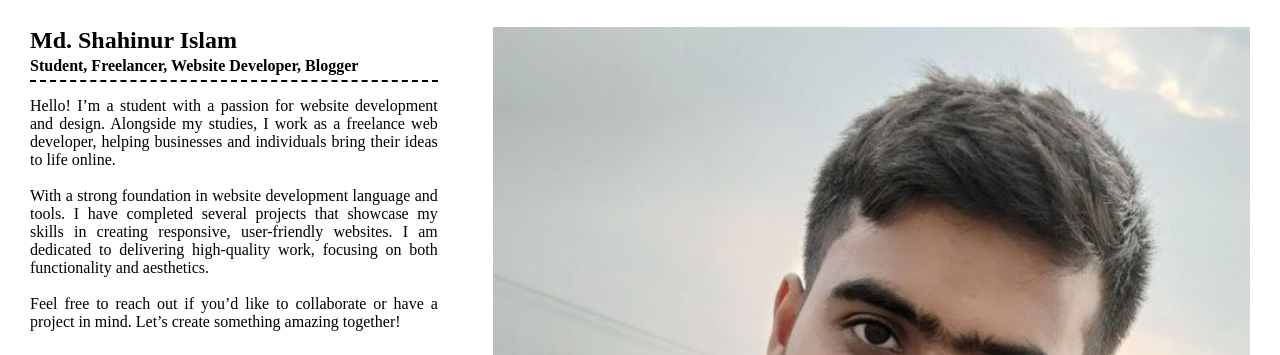
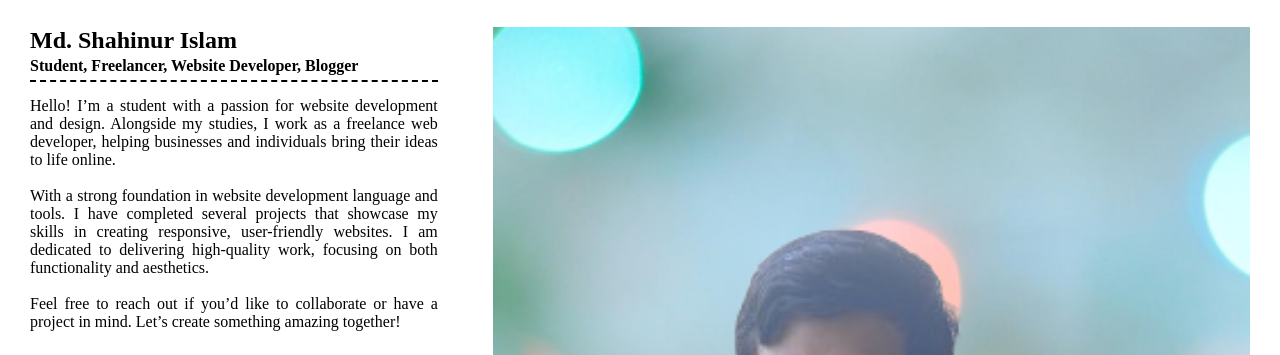
Before and after one commit to shahinur99/shahinur99.github.io, a plain HTML site: page about_me.html in a window 1280 px wide. Shown: the part 141-496 px from the top of the page. Drawn offline with Linux system fonts and the light colour scheme.

Commit message:
Update about_me.html

```diff
--- a/about_me.html
+++ b/about_me.html
@@ -42,7 +42,7 @@
                 </form>
             </div>
             <div class="am_photo">
-                <img src="img/shahinur.jpg" alt="">
+                <img src="img/shahinur.png" alt="">
             </div>
         </div>
     </div>
```
